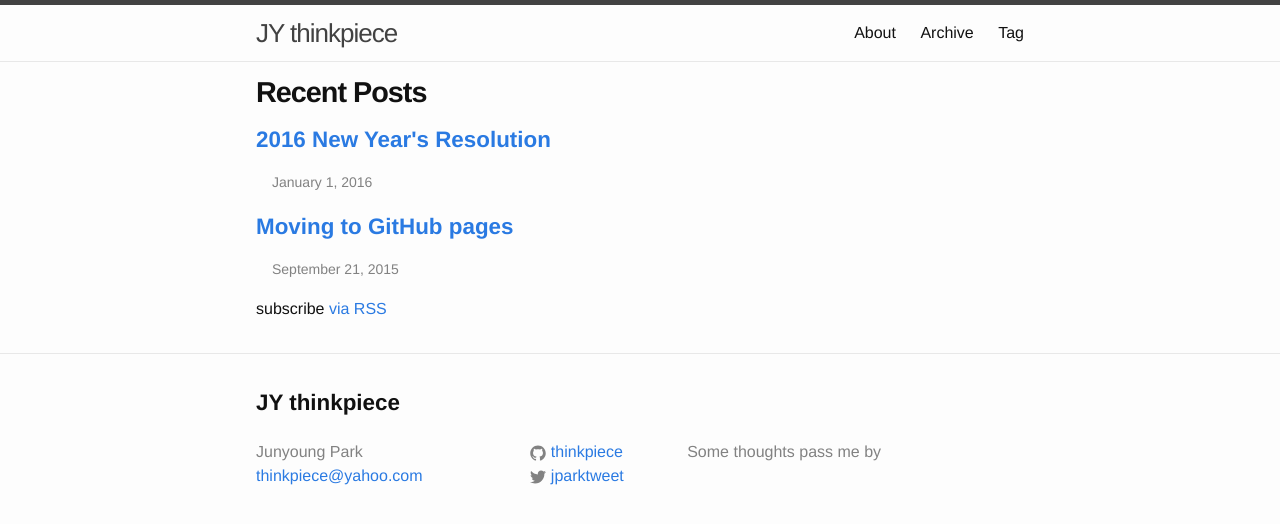
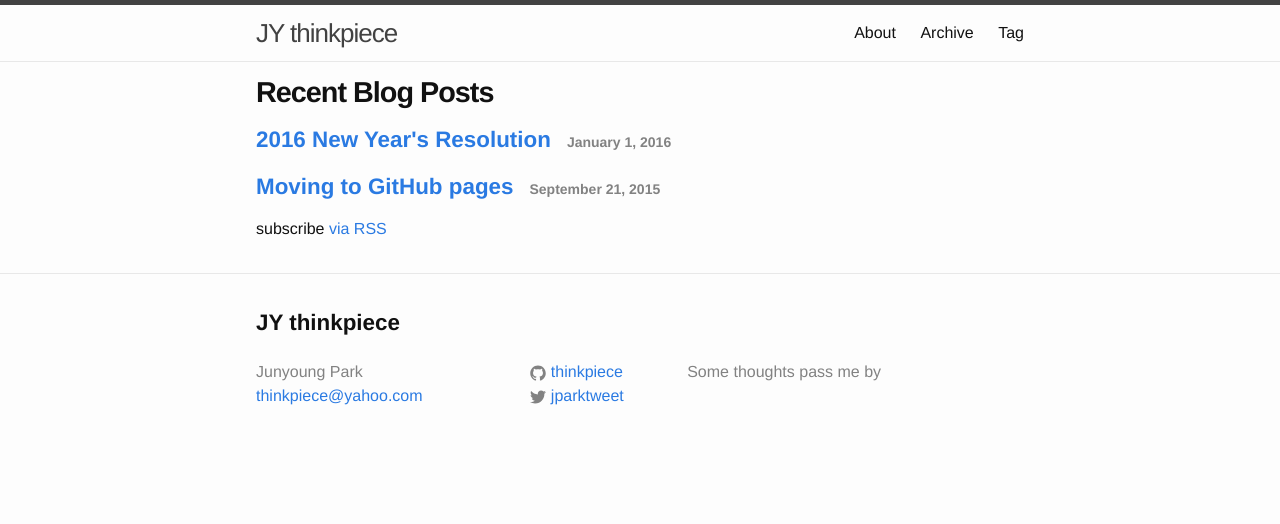
Before and after one commit to thinkpiece/thinkpiece.github.com, a Jekyll site: the page built from index.html, in a window 1280 px wide. Shown: the top 524 px of the page. Built offline with Jekyll 4.4.1, drawn with Linux system fonts in a browser that asks for light colours.

Commit message:
front header edited

```diff
--- a/index.html
+++ b/index.html
@@ -4,12 +4,12 @@ layout: default
 
 <div class="home">
 
-  <h1 class="post-title">Recent Posts</h1>
+  <h1 class="post-title">Recent Blog Posts</h1>
 
   <ul class="post-list">
     {% for post in site.posts limit:10 %}
       <li>
-        <h2><a class="post-link" href="{{ post.url | prepend: site.baseurl }}">{{ post.title }}</a></h2><span class="post-date">{{ post.date | date: "%B %-d, %Y" }}</span></li>
+        <h2><a class="post-link" href="{{ post.url | prepend: site.baseurl }}">{{ post.title }}</a><span class="post-date">{{ post.date | date: "%B %-d, %Y" }}</span></h2>
       </li>
     {% endfor %}
   </ul>
```
